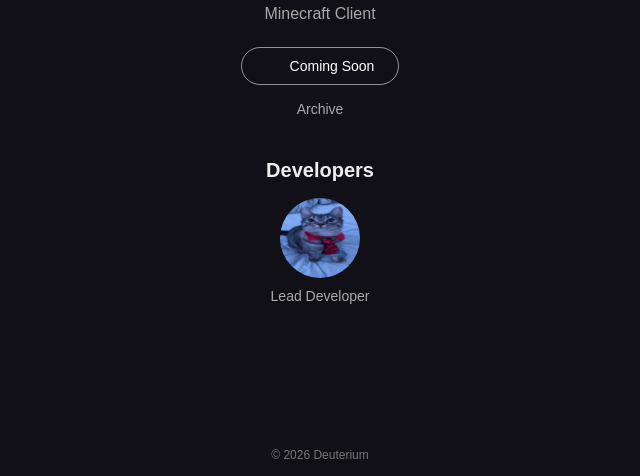
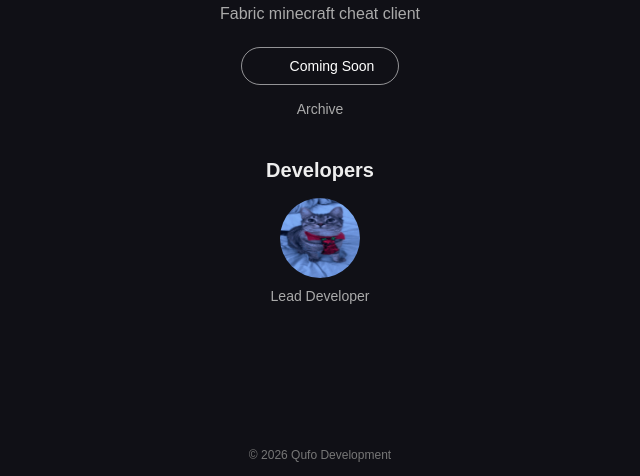
Before and after one commit to bigbetabuild/Deterium-site, a plain HTML site: page index.html in a window 1280 px wide. Shown: the part 324-800 px from the top of the page, without its empty margins (320-960 px from the left). Drawn offline with Linux system fonts and the light colour scheme.

Commit message:
Update project description and footer attribution

```diff
--- a/index.html
+++ b/index.html
@@ -15,7 +15,7 @@
       <span class="logo-mark" aria-hidden="true">²H</span>
     </a>
     <h1>Deuterium</h1>
-    <p>Minecraft Client</p>
+    <p>Fabric minecraft cheat client</p>
     <div class="actions">
       <a class="download" href="#"><img src="assets/download.png" alt="">Coming Soon</a>
       <button class="archive" type="button">Archive</button>
@@ -26,7 +26,7 @@
       <p class="developer-role">Lead Developer</p>
     </section>
   </main>
-  <footer>© <span id="year"></span> Deuterium</footer>
+  <footer>© <span id="year"></span> Qufo Development</footer>
   <script src="script.js"></script>
 </body>
 </html>
```
